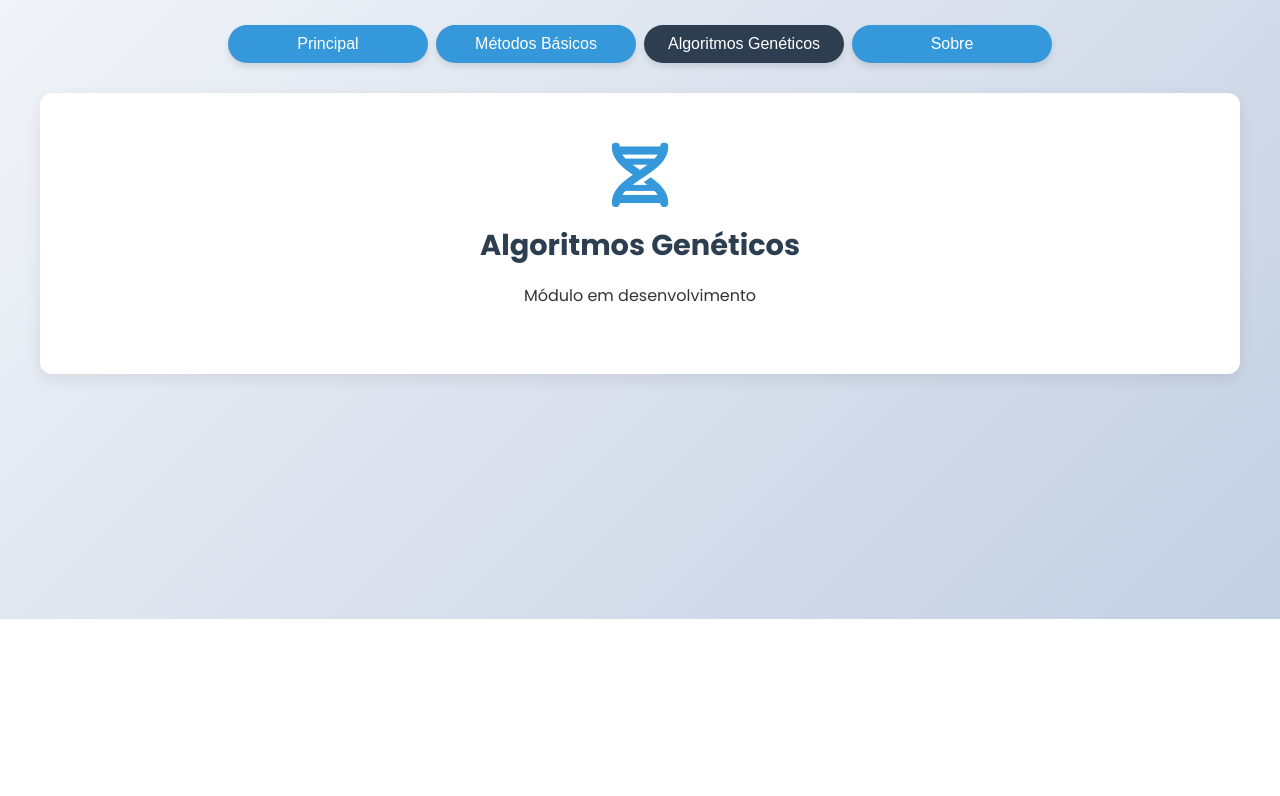
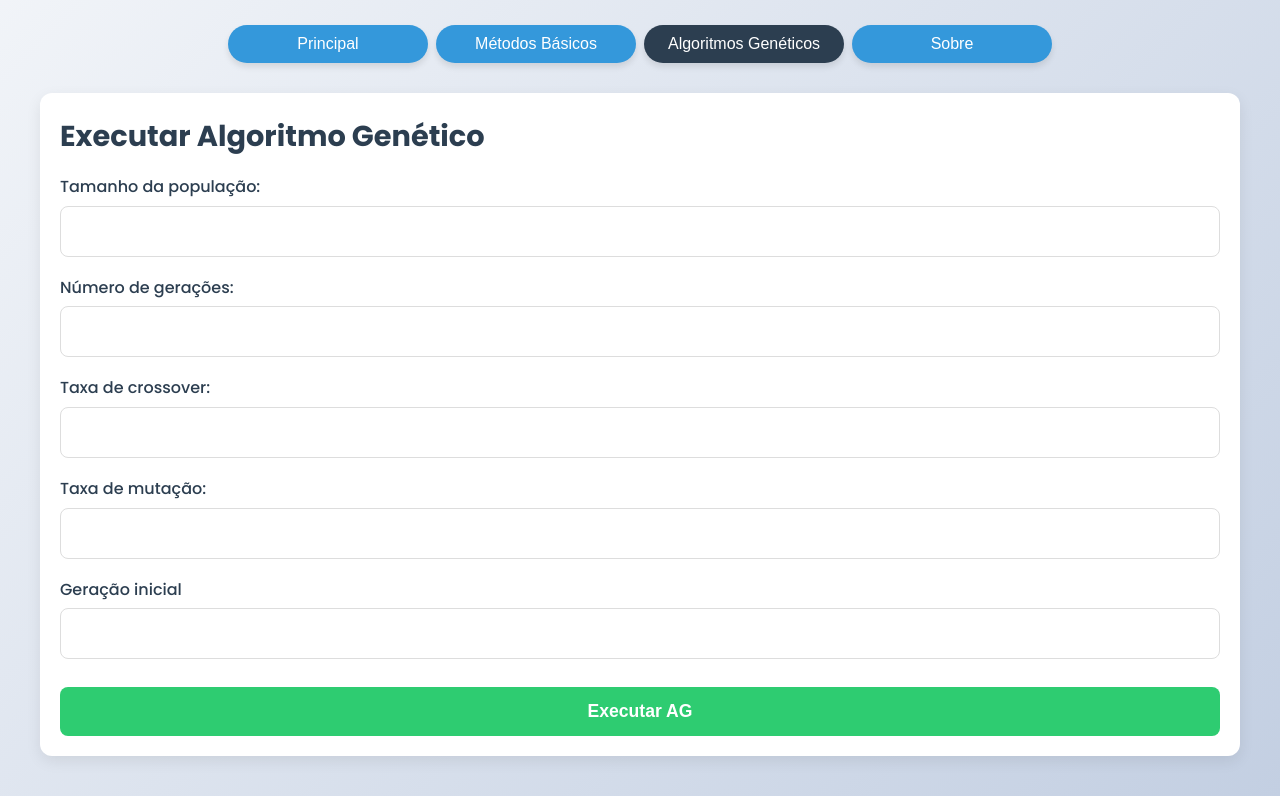
Before and after one commit to djpontes/PLA-manutencao, a Flask app: page / in a window 1280 px wide, after a click on "Algoritmos Genéticos". Shown: the part 181-977 px from the top of the page. Before the commit the page ends 800 px from the top, so only its background shows below. Run offline with Flask 3, Linux system fonts and the light colour scheme.

Commit message:
feat: ag funcionando

```diff
--- a/app.py
+++ b/app.py
@@ -4,13 +4,42 @@ from subida_encosta import subida_encosta, avalia_solucao
 from subida_encosta_tentativa import subida_encosta_tentativas
 from tempera_simulada import tempera_simulada
 from analise_metodos import analisar_metodos
-
+from algoritmo_genetico import algoritmo_genetico
 
 app = Flask(__name__)
 
 @app.route("/")
 def index():
     return render_template("index.html")
+
+@app.route("/executar_ag", methods=["POST"])
+def executar_ag():
+    data = request.get_json()
+
+    solucao_inicial = data["solucao_inicial"]
+    tempo = data["tempo"]
+
+    tam_pop = int(data["tam_pop"])
+    num_geracoes = int(data["num_geracoes"])
+    taxa_cross = float(data["taxa_cross"])
+    taxa_mut = float(data["taxa_mut"])
+
+    solucao_final, custo_final = algoritmo_genetico(
+    solucao_inicial,
+    tempo,
+    data["turnos_tecnicos"],
+    data["turnos_permitidos"],
+    data["limite_horas"],
+    tam_pop,
+    num_geracoes,
+    taxa_cross,
+    taxa_mut
+)
+
+    return jsonify({
+        "solucao_final": solucao_final,
+        "custo_final": custo_final
+    })
 
 @app.route("/analise", methods=["POST"])
 def analise():
--- a/funcoes.py
+++ b/funcoes.py
@@ -83,7 +83,15 @@ def gerar_solucao_inicial(tecnicos, turnos_tecnicos, tempo, turnos_permitidos, l
 
 def avalia(solucao, tempo):
     custo_total = 0
+    penalidade = 1e6  # valor alto para penalizar soluções inválidas
+
     for t, maquinas in solucao.items():
         for m in maquinas:
-            custo_total += tempo[t][m]
+            val = tempo.get(t, {}).get(m)
+            if isinstance(val, (int, float)):
+                custo_total += val
+            else:
+                # penaliza se o técnico não pode executar a máquina
+                custo_total += penalidade
+
     return custo_total
--- a/static/js/script.js
+++ b/static/js/script.js
@@ -362,3 +362,65 @@ document.addEventListener('DOMContentLoaded', function() {
         });
     }
 });
+
+document.getElementById("btn-executar-ag").addEventListener("click", async () => {
+    if (!window.ultimoResultadoExecucao) {
+        alert("Primeiro gere a solução inicial!");
+        return;
+    }
+
+    let payload = {
+    solucao_inicial: window.ultimoResultadoExecucao["Solução inicial"],
+    tempo: window.ultimoResultadoExecucao["Tempo para manutenção"],
+    turnos_tecnicos: window.ultimoResultadoExecucao["Turnos dos técnicos"],
+    turnos_permitidos: window.ultimoResultadoExecucao["Turnos permitidos"],
+    limite_horas: window.ultimoResultadoExecucao["Limite de horas"],
+    tam_pop: parseInt(document.getElementById("tam-pop").value),
+    num_geracoes: parseInt(document.getElementById("num-geracoes").value),
+    taxa_cross: parseFloat(document.getElementById("taxa-crossover").value),
+    taxa_mut: parseFloat(document.getElementById("taxa-mutacao").value)
+};
+
+
+    try {
+        const resp = await fetch("/executar_ag", {
+            method: "POST",
+            headers: { "Content-Type": "application/json" },
+            body: JSON.stringify(payload)
+        });
+
+        const dados = await resp.json();
+
+        document.getElementById("resultado-ag").classList.remove("hidden");
+        document.getElementById("resultado-ag").innerHTML = `
+            <h3>Resultado AG</h3>
+            <p><strong>Custo final:</strong> ${dados.custo_final}</p>
+            ${montarTabela(dados.solucao_final)}
+        `;
+    } catch (err) {
+        console.error(err);
+        alert("Ocorreu um erro ao executar o AG.");
+    }
+});
+
+// Função para montar tabela de solução (técnico x máquinas)
+function montarTabela(solucao) {
+    let html = `
+        <table border="1" cellpadding="6" style="border-collapse: collapse; margin-bottom: 20px;">
+            <tr style="background:#eee;">
+                <th>Técnico</th>
+                <th>Máquinas</th>
+            </tr>
+    `;
+    for (const tecnico in solucao) {
+        const maquinas = solucao[tecnico];
+        html += `
+            <tr>
+                <td><strong>${tecnico}</strong></td>
+                <td>${maquinas.length > 0 ? maquinas.join(", ") : ""}</td>
+            </tr>
+        `;
+    }
+    html += "</table>";
+    return html;
+}
--- a/templates/algoritmos.html
+++ b/templates/algoritmos.html
@@ -9,12 +9,42 @@
 </head>
 <body>
      <div id="algoritmos-geneticos" class="content hidden">
-            <div class="ag-content">
-                <i class="fas fa-dna ag-icon"></i>
-                <h2>Algoritmos Genéticos</h2>
-                <p>Módulo em desenvolvimento</p>
+        <h2>Executar Algoritmo Genético</h2>
+        <form onsubmit="return false;">
+            <!-- Tamanho da população -->
+            <div class="form-group">
+                <label for="tam-pop">Tamanho da população:</label>
+                <input type="number" id="tam-pop" name="tam-pop" min="1" required>
             </div>
-        </div>
+
+            <!-- Número de gerações -->
+            <div class="form-group">
+                <label for="num-geracoes">Número de gerações:</label>
+                <input type="number" id="num-geracoes" name="num-geracoes" min="1" required>
+            </div>
+
+            <!-- Taxa de crossover -->
+            <div class="form-group">
+                <label for="taxa-crossover">Taxa de crossover:</label>
+                <input type="number" id="taxa-crossover" name="taxa-crossover" step="any" min="0" max="1" required>
+            </div>
+
+            <!-- Taxa de mutação -->
+            <div class="form-group">
+                <label for="taxa-mutacao">Taxa de mutação:</label>
+                <input type="number" id="taxa-mutacao" name="taxa-mutacao" step="any" min="0" max="1" required>
+            </div>
+
+            <!-- Geração inicial -->
+            <div class="form-group">
+                <label for="geracao-inicial">Geração inicial</label>
+                <input type="number" id="geracao-inicial" name="geracao-inicial" step="any" min="0" max="1" required>
+            </div>
+
+            <button type="button" class="btn-executar" id="btn-executar-ag">Executar AG</button>
+        </form>
+
+        <div id="resultado-ag" class="resultado hidden"></div>
     </div>
 
 <script src="{{ url_for('static', filename='js/script.js') }}"></script>
```
Also changed, not shown: algoritmo_genetico.py (added, +130 -0 lines).
